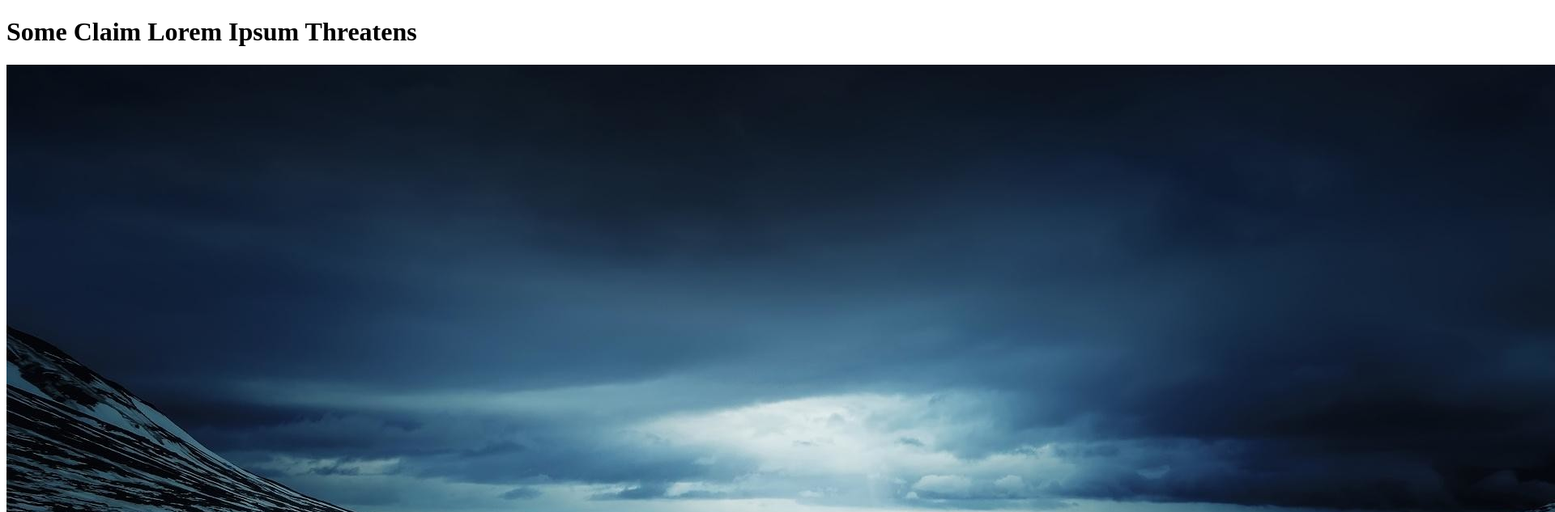
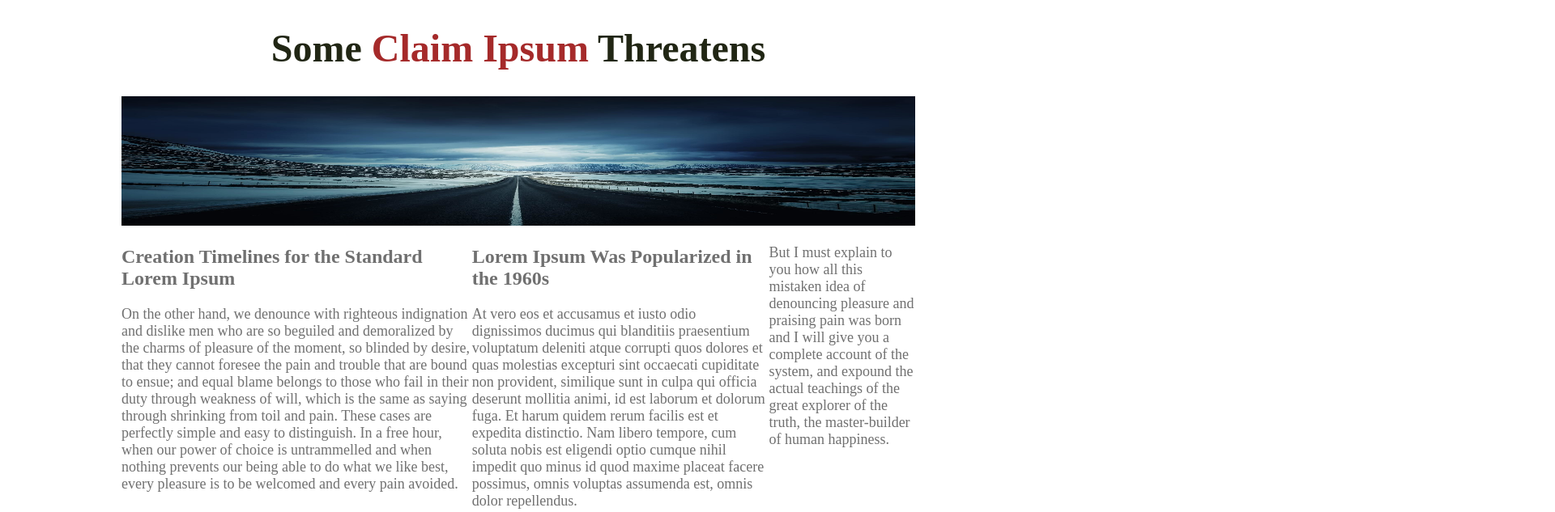
Before and after one commit to prayas7102/-Kevin-Powell-Responsive-Layouts, a plain HTML site: page index.html in a window 1280 px wide. Shown: the top 633 px of the page at 81% size, 1920 px wide, since content can reach past the window. Drawn offline with Linux system fonts and the light colour scheme.

Commit message:
font sixe. color width, margin, flex

```diff
--- a/index.html
+++ b/index.html
@@ -6,12 +6,12 @@
     <title></title>
     <meta name="description" content="" />
     <meta name="viewport" content="width=device-width, initial-scale=1" />
-    <link rel="stylesheet" href="" />
+    <link rel="stylesheet" href="./style.css" />
   </head>
   <body>
     <div class="container">
-      <h1>Some Claim Lorem Ipsum Threatens</h1>
-      <img src="./kevin.jpg" alt="test image" />
+      <h1>Some <span>Claim Ipsum</span> Threatens</h1>
+      <img src="./kevin.jpg" alt="test image" class="img"/>
       <div class="columns">
         <div class="col">
           <h2>Creation Timelines for the Standard Lorem Ipsum</h2>
--- /dev/null
+++ b/style.css
@@ -0,0 +1,30 @@
+body{
+    font-size: 1.125rem;
+    color: #707070;
+    margin: 0;
+}
+h1{
+    font-size: 3rem;
+    color: #212614;
+    text-align: center;
+}
+h1 span{
+    color: brown;
+}
+h2{
+    font-size: 1.5rem;
+}
+.container{
+    margin: 0 auto;
+    max-width: 980px;
+    width: 90%;
+}
+
+.img{
+    height: 10rem;
+    width: 100%;
+}
+
+.columns{
+    display: flex;
+}
```
